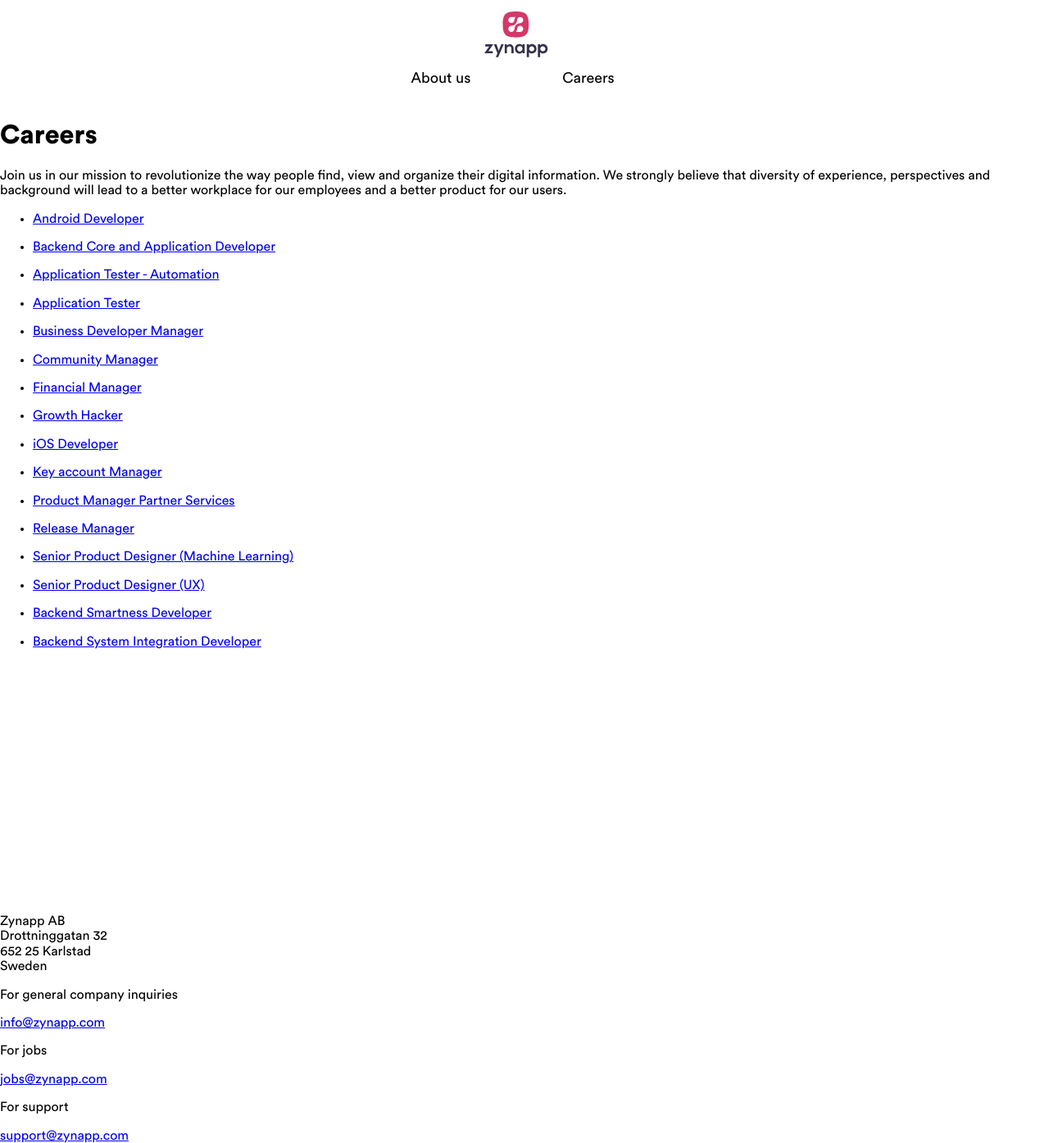
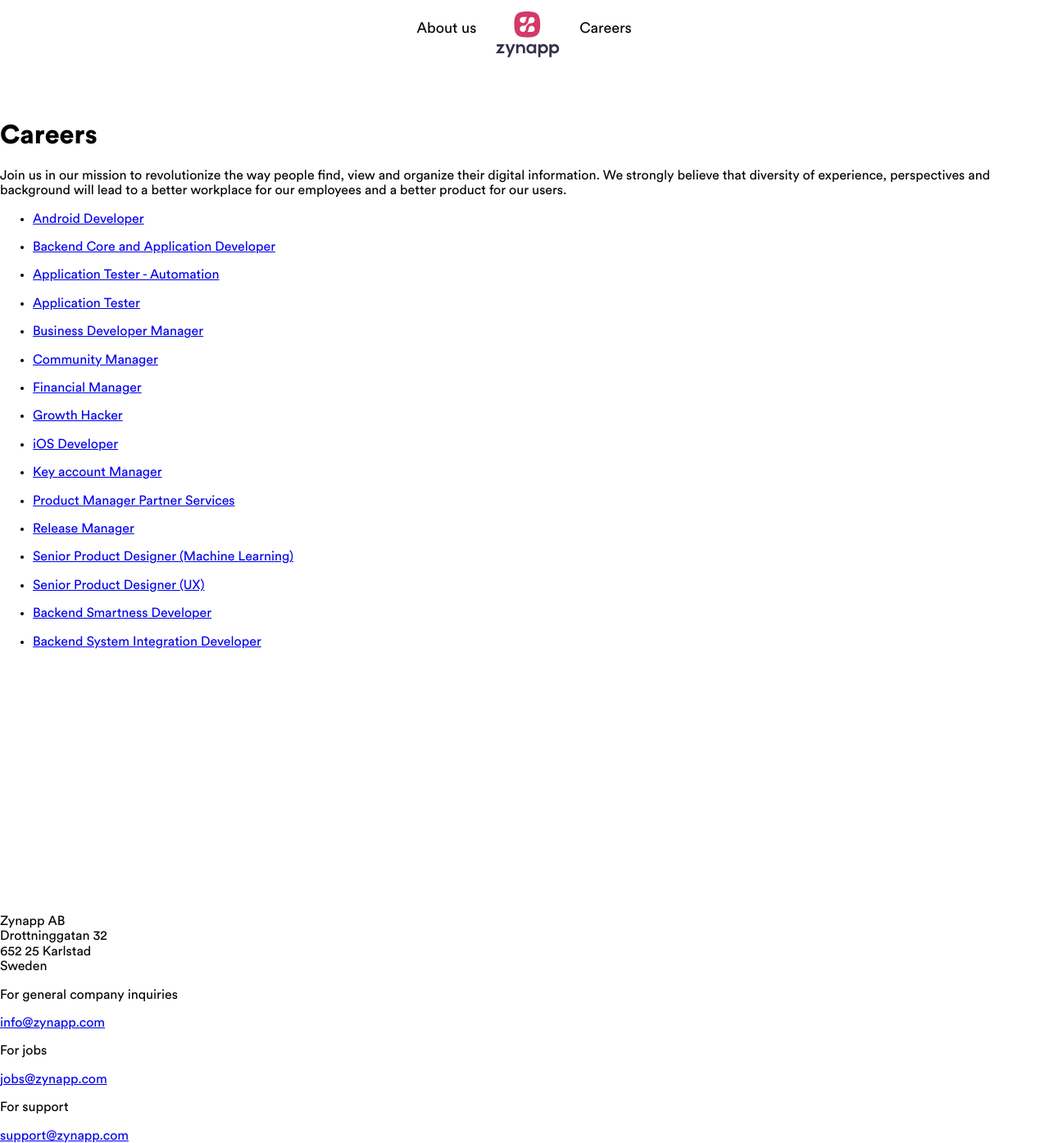
Before and after one commit to kristoffernolgren/zynapp, a Jekyll site: the page built from index.html, in a window 1280 px wide. Shown: the whole page at 82% size. Built offline with Jekyll 4.4.1, drawn with Linux system fonts in a browser that asks for light colours.

Commit message:
menu position

```diff
--- a/assets/sass/base/_root.scss
+++ b/assets/sass/base/_root.scss
@@ -15,9 +15,9 @@
 	width: 303px;
 	margin: 14px auto 72px;
 	.text {
-		margin: 0 13px;
+		margin: 0 20px;
 		position: relative;
-		top: 31px;
+		bottom: 30px;
 		text-decoration: none;
 		color: black;
 		font-size: 18px;
```
